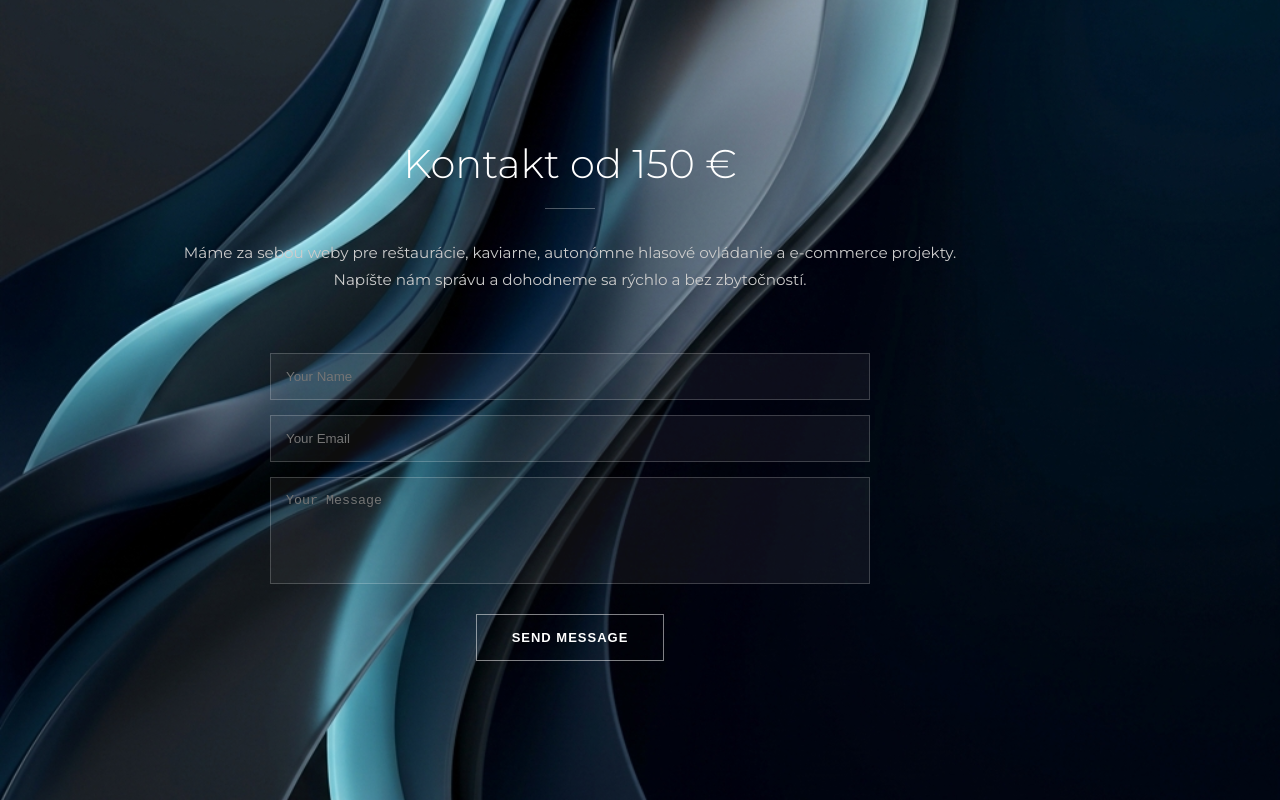
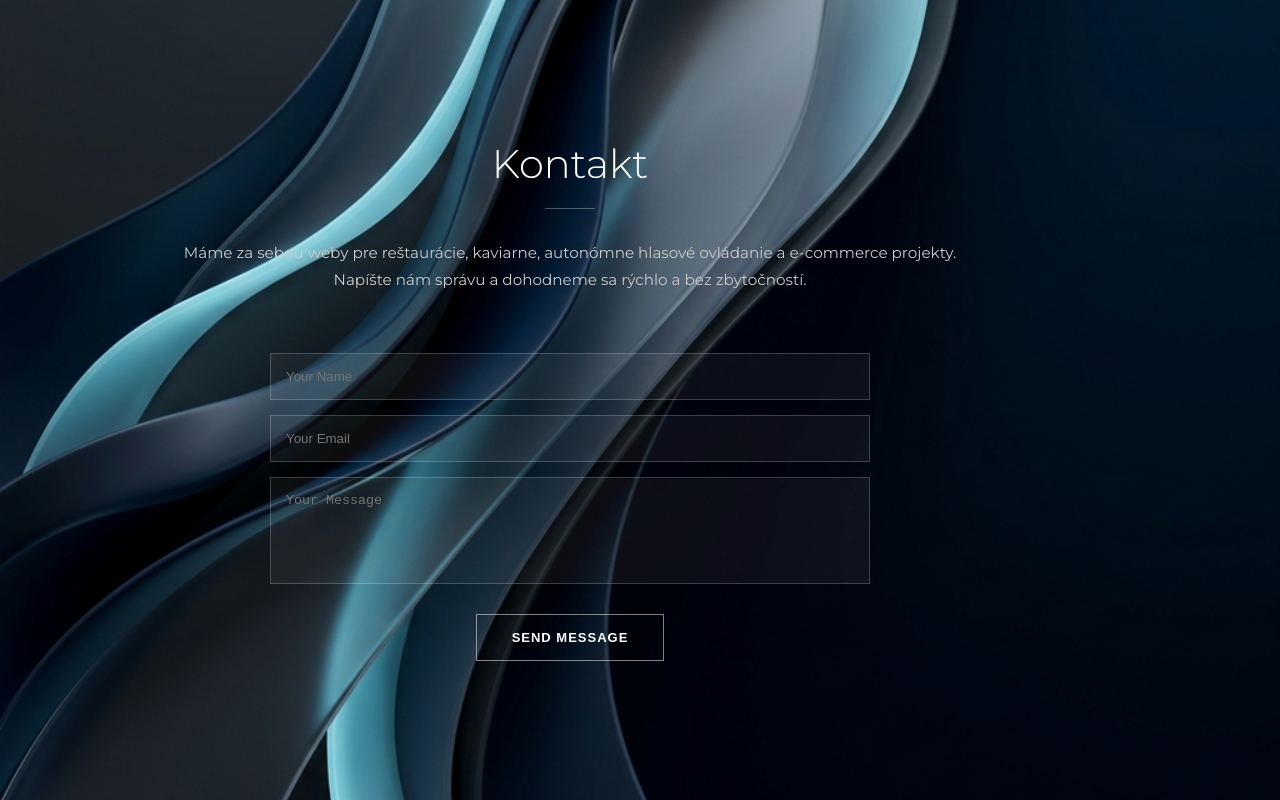
Before and after one commit to websolution4you/telio_comp, a Next.js app: page / in a window 1280 px wide. Shown: the part 4095-4895 px from the top of the page. Built offline with nearby package versions, Linux system fonts and the light colour scheme.

Commit message:
Odstranenie ceny z nadpisu v kontaktnej sekcii

```diff
--- a/app/page.tsx
+++ b/app/page.tsx
@@ -355,7 +355,7 @@ export default function HomePage() {
         >
           <div className="container">
             <div className="section-header">
-              <h2>Kontakt&nbsp;od&nbsp;150&nbsp;€</h2>
+              <h2>Kontakt</h2>
               <div className="divider"></div>
               <p>Máme za sebou weby pre reštaurácie, kaviarne, autonómne hlasové ovládanie a e-commerce projekty.<br />Napíšte nám správu a dohodneme sa rýchlo a bez zbytočností.</p>
             </div>
```
